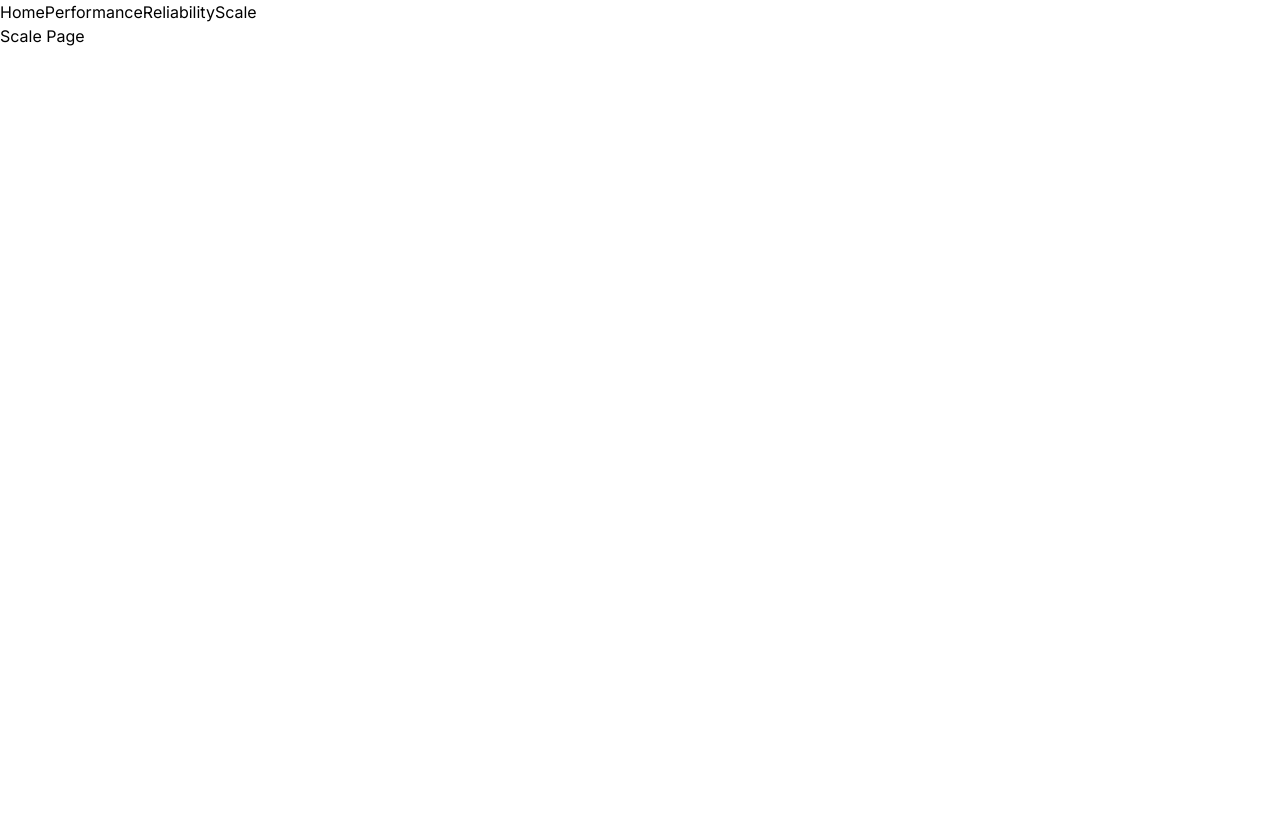
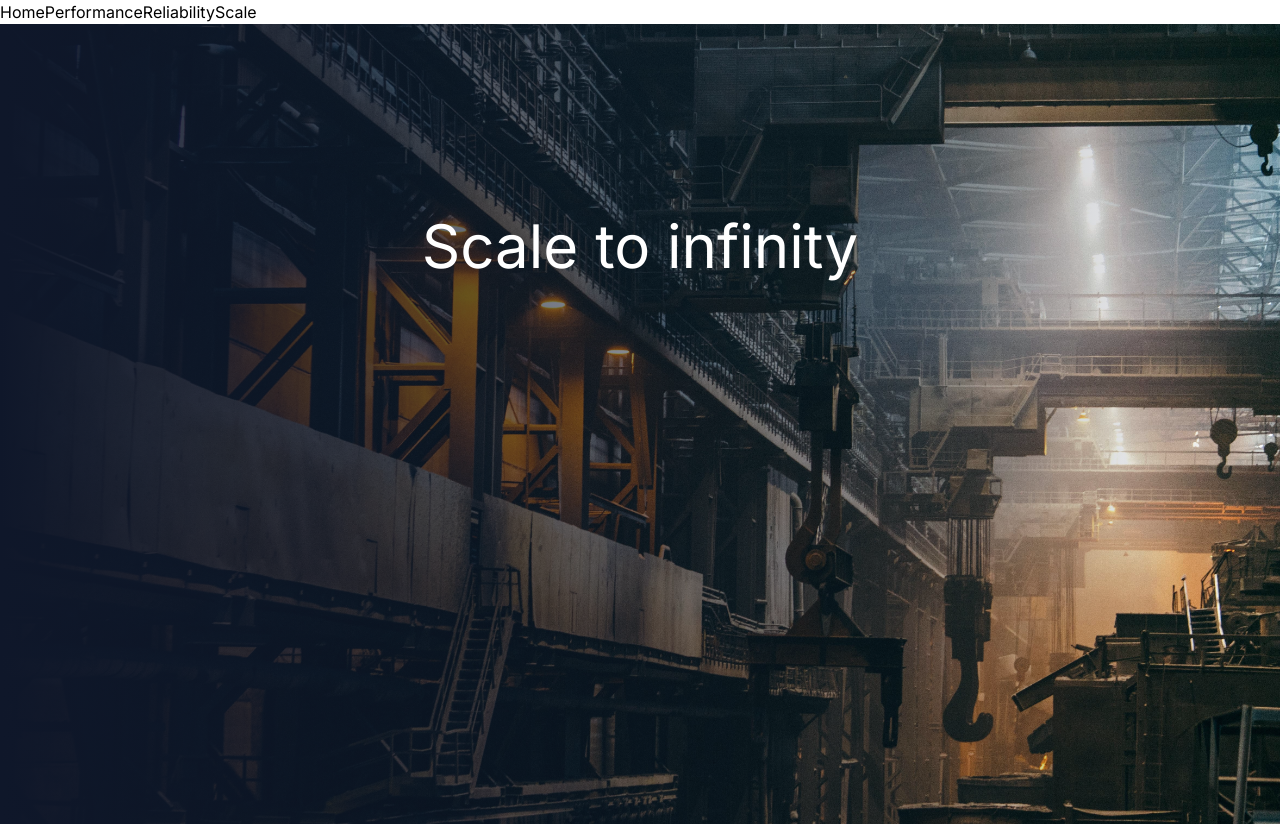
Before and after one commit to JelenaMarjanovic/sg-corp, a Next.js app: page /scale in a window 1280 px wide. Before the commit the page ends 800 px from the top, so only its background shows below. Built offline with nearby package versions, Linux system fonts and the light colour scheme.

Commit message:
Adding a reusable presentation component - Hero + some basic styling

```diff
--- a/src/app/page.tsx
+++ b/src/app/page.tsx
@@ -1,16 +1,12 @@
-import Image from 'next/image';
 import homeImg from '/public/home.jpg';
+import Hero from '@/components/hero';
 
 export default function HomePage() {
-  return <div>
-    Home Page
-    <div className="absolute -z-10 inset-0">
-      <Image
-        src={homeImg}
-        alt="car factory"
-        fill
-        style={{ objectFit: 'cover' }}
-      />
-    </div>
-  </div>;
+  return (
+    <Hero
+      imgData={homeImg}
+      imgAlt="car factory"
+      title="Professional Cloud Hosting"
+    />
+  );
 }
--- a/src/app/performance/page.tsx
+++ b/src/app/performance/page.tsx
@@ -1,3 +1,12 @@
+import performanceImg from '/public/performance.jpg';
+import Hero from '@/components/hero';
+
 export default function PerformancePage() {
-  return <div>Performance Page</div>;
+  return (
+    <Hero
+      imgData={performanceImg}
+      imgAlt="welding machine"
+      title="Blazing fast performance"
+    />
+  );
 }
--- a/src/app/reliability/page.tsx
+++ b/src/app/reliability/page.tsx
@@ -1,3 +1,12 @@
+import reliabilityImg from '/public/reliability.jpg';
+import Hero from '@/components/hero';
+
 export default function ReliabilityPage() {
-  return <div>Reliability Page</div>;
+  return (
+    <Hero
+      imgData={reliabilityImg}
+      imgAlt="manual welding"
+      title="Reliability is our number one priority"
+    />
+  );
 }
--- a/src/app/scale/page.tsx
+++ b/src/app/scale/page.tsx
@@ -1,3 +1,12 @@
+import scaleImg from '/public/scale.jpg';
+import Hero from '@/components/hero';
+
 export default function ScalePage() {
-  return <div>Scale Page</div>;
+  return (
+    <Hero
+      imgData={scaleImg}
+      imgAlt="steel factory"
+      title="Scale to infinity"
+    />
+  );
 }
--- /dev/null
+++ b/src/components/hero.tsx
@@ -0,0 +1,30 @@
+import type { StaticImageData } from 'next/image';
+import Image from 'next/image';
+
+interface HeroProps {
+  imgData: StaticImageData;
+  imgAlt: string;
+  title: string;
+}
+
+export default function Hero(props: HeroProps) {
+  const { imgData, imgAlt, title } = props;
+
+  return (
+    <div className="relative h-screen">
+      <div className="absolute -z-10 inset-0">
+        <Image
+          src={imgData}
+          alt={imgAlt}
+          fill
+          style={{ objectFit: 'cover' }}
+        />
+        <div className="absolute inset-0 bg-gradient-to-r from-slate-900"></div>
+      </div>
+
+      <div className="pt-48 flex justify-center items-center">
+        <h1 className="text-white text-6xl">{title}</h1>
+      </div>
+    </div>
+  );
+}
```
